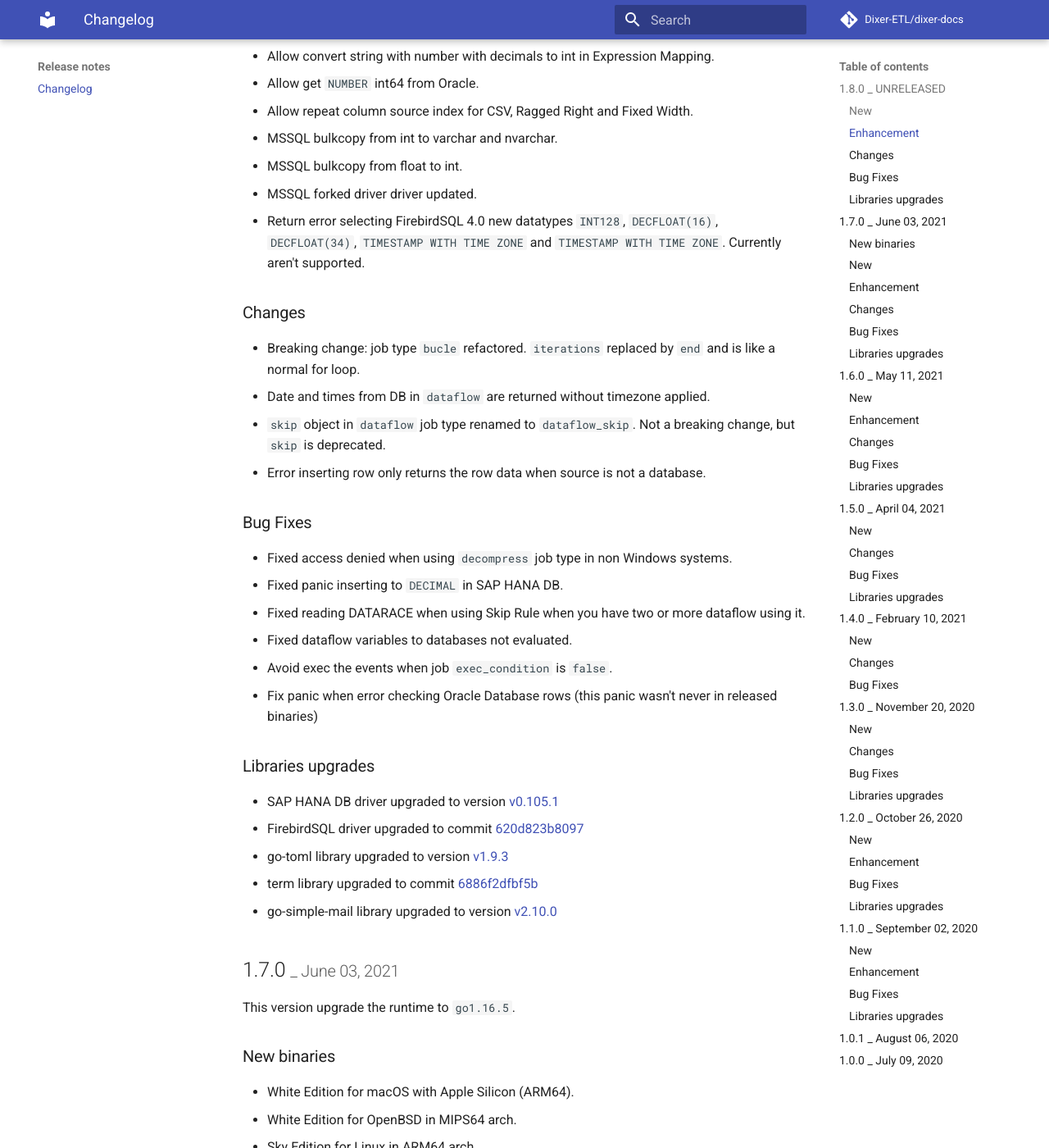
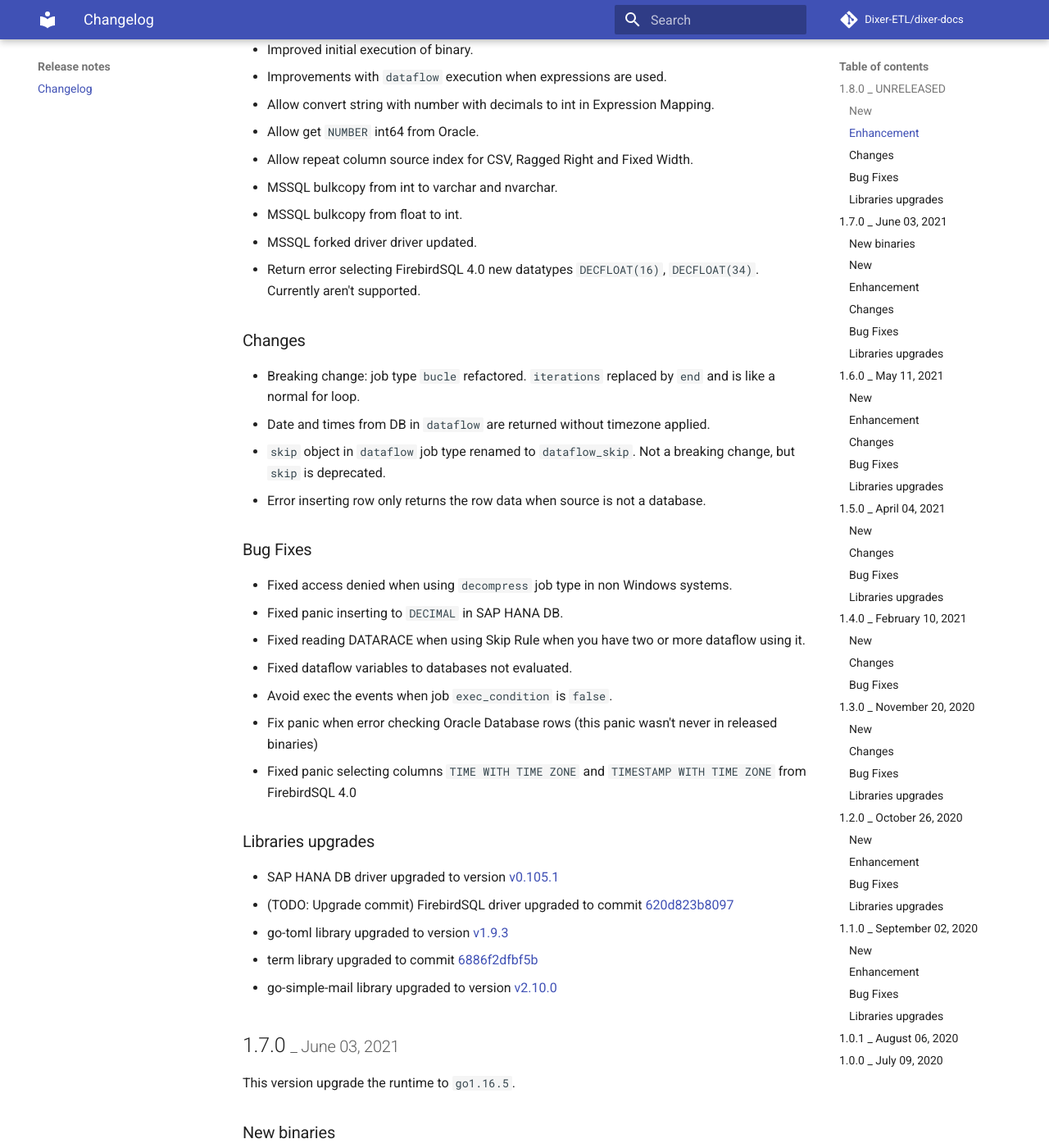
Before and after one commit to Dixer-ETL/dixer-docs, an MkDocs documentation site: the page built from docs/Changelog.md, in a window 1280 px wide and 1400 px high, scrolled down 1230 px. Shown: the whole window at 82% size. Built offline with MkDocs 1.6.1 and Material for MkDocs 9.7.7, drawn with Linux system fonts in a browser that asks for light colours; comment, search, counter and statistics services are not loaded; some of the changed text lies outside the part shown.

Commit message:
Updates about FirebirdSQL 4.0

```diff
--- a/docs/Changelog.md
+++ b/docs/Changelog.md
@@ -19,6 +19,7 @@ The evaluation time decreased from 1 minute to 15 seconds.
 * New key `attach_optional` for `mail` job type to ignore empty attachments values.
 * Support connect to SMTP Server without authentication setting `none` in `auth_type`.
 * Support insert to `BOOLEAN` datatype in FirebirdSQL.
+* Support FirebirdSQL 4.0 read and insert to `INT128`, `TIME WITH TIME ZONE` and `TIMESTAMP WITH TIME ZONE`.
 
 ### Enhancement
 * Improvements in `dataflow` from DB to DB insertion. Now is possible insert a lot of types to another types with automatic convertions.
@@ -34,7 +35,7 @@ The evaluation time decreased from 1 minute to 15 seconds.
 * MSSQL bulkcopy from int to varchar and nvarchar.
 * MSSQL bulkcopy from float to int.
 * MSSQL forked driver driver updated.
-* Return error selecting FirebirdSQL 4.0 new datatypes `INT128`, `DECFLOAT(16)`, `DECFLOAT(34)`, `TIMESTAMP WITH TIME ZONE` and `TIMESTAMP WITH TIME ZONE`. Currently aren't supported.
+* Return error selecting FirebirdSQL 4.0 new datatypes `DECFLOAT(16)`, `DECFLOAT(34)`. Currently aren't supported.
 
 ### Changes
 * Breaking change: job type `bucle` refactored. `iterations` replaced by `end` and is like a normal for loop.
@@ -49,11 +50,11 @@ The evaluation time decreased from 1 minute to 15 seconds.
 * Fixed dataflow variables to databases not evaluated.
 * Avoid exec the events when job `exec_condition` is `false`.
 * Fix panic when error checking Oracle Database rows (this panic wasn't never in released binaries)
-
+* Fixed panic selecting columns `TIME WITH TIME ZONE` and `TIMESTAMP WITH TIME ZONE` from FirebirdSQL 4.0
 
 ### Libraries upgrades
 * SAP HANA DB driver upgraded to version [v0.105.1](https://github.com/SAP/go-hdb/tree/v0.105.1)
-* FirebirdSQL driver upgraded to commit [620d823b8097](https://github.com/nakagami/firebirdsql/tree/620d823b8097)
+* (TODO: Upgrade commit) FirebirdSQL driver upgraded to commit [620d823b8097](https://github.com/nakagami/firebirdsql/tree/620d823b8097)
 * go-toml library upgraded to version [v1.9.3](https://github.com/pelletier/go-toml/tree/v1.9.3)
 * term library upgraded to commit [6886f2dfbf5b](https://github.com/golang/term/tree/6886f2dfbf5b)
 * go-simple-mail library upgraded to version [v2.10.0](https://github.com/xhit/go-simple-mail/tree/v2.10.0)
```
